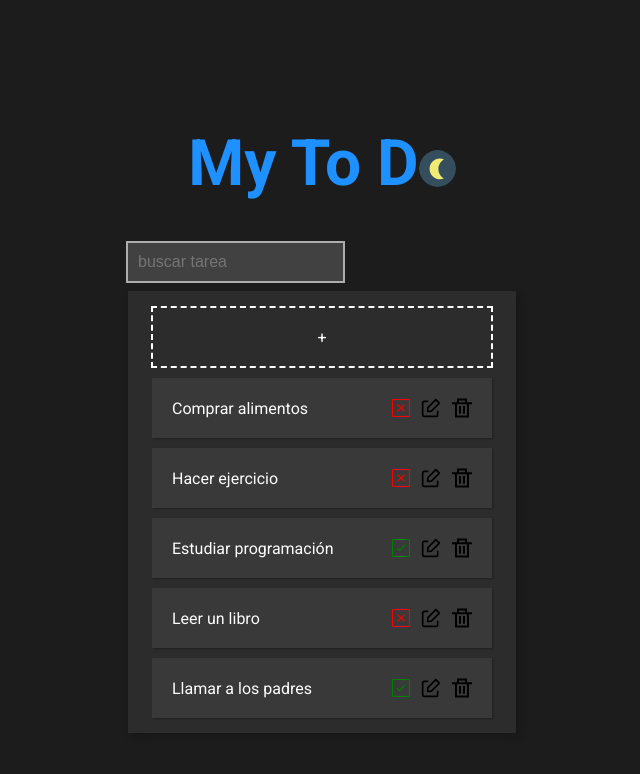
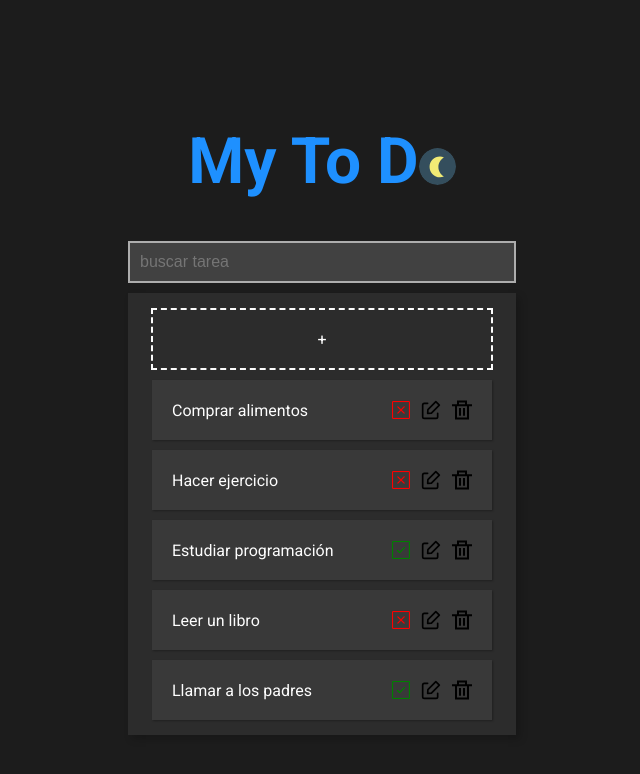
Before and after one commit to Gonzze-dev/Task-App, a React (Vite) app: page / in a window 1280 px wide. Shown: the top 774 px of the page, without its empty margins (318-958 px from the left). Built offline with nearby package versions, Linux system fonts and the light colour scheme.

Commit message:
UI completed

```diff
--- a/src/UI/Input/Input.css
+++ b/src/UI/Input/Input.css
@@ -1,25 +1,23 @@
 #InputUI, #InputUI-dark
 {
-    border: none;
-    width: 195px;
-    outline: 2px solid rgb(235, 235, 235);
+    outline: none;
+    border: 2px solid rgb(235, 235, 235);
     font-size: 16px;
     padding: 10px;
+    transition: border 0.3s ease, background-color 0.3s ease;
 }
 
 #InputUI-dark, .TextAreaTaskDescription-dark
 {
-    outline: 2px solid #adadad;
+    border: 2px solid #adadad;
 }
 
 #InputUI:hover, #InputUI-dark:hover
 {
-    outline: 2px solid #5b9bee;
-    transition: outline 0.3s ease;
+    border: 2px solid #5b9bee;
 }
 
-#InputUI:focus, #InputUI-dark:hover
+#InputUI:focus, #InputUI-dark:focus
 {
-    outline: 2px solid #176cdc;
-    transition: outline 0.3s ease;
+    border: 2px solid #176cdc;
 }
--- a/src/UI/TextArea/TextArea.css
+++ b/src/UI/TextArea/TextArea.css
@@ -1,31 +1,28 @@
 
 #TextAreaUI, #TextAreaUI-dark
 {
-    border: none;
-    width: 195px;
-    outline: 2px solid rgb(235, 235, 235);
+    outline: none;
+    border: 2px solid rgb(235, 235, 235);
     font-size: 16px;
     padding: 10px;
 }
 
 #TextAreaUI-dark
 {
-    outline: 2px solid #adadad;
+    border: 2px solid #adadad;
 }
 
 #TextAreaUI:hover, #TextAreaUI-dark:hover
 {
-    outline: 2px solid #5b9bee;
-    transition: outline 0.3s ease;
+    border: 2px solid #5b9bee;
+    transition: border 0.3s ease;
 }
 
 #TextAreaUI:focus, #TextAreaUI-dark:focus
 {
-    outline: 2px solid #176cdc;
-    transition: outline 0.3s ease;
+    border: 2px solid #176cdc;
+    transition: border 0.3s ease;
 }
-
-
 
 #TextAreaUI::-webkit-scrollbar, #TextAreaUI-dark::-webkit-scrollbar {
     width: 2px;
--- a/src/components/ListTask/ListTask.css
+++ b/src/components/ListTask/ListTask.css
@@ -1,6 +1,12 @@
+.TaskContainer
+{
+    width: 388px;
+}
+
 .InputSearch, .InputSearch-dark
 {
-    width: 900px;
+    width: 100%;
+    box-sizing: border-box;
 }
 
 .listTaskContainer, .listTaskContainer-dark
--- a/src/components/TaskForm/TaskForm.css
+++ b/src/components/TaskForm/TaskForm.css
@@ -33,7 +33,11 @@
 .TaskFormContainer-dark{
     background-color: #1C1C1C;
 }
-
+.inputTaskTitle, .inputTaskTitle-dark
+.TextAreaTaskDescription, .TextAreaTaskDescription-dark
+{
+    width: 195px;
+}
 
 .inputTaskTitle, .inputTaskTitle-dark,
 .TextAreaTaskDescription, .TextAreaTaskDescription-dark
```
